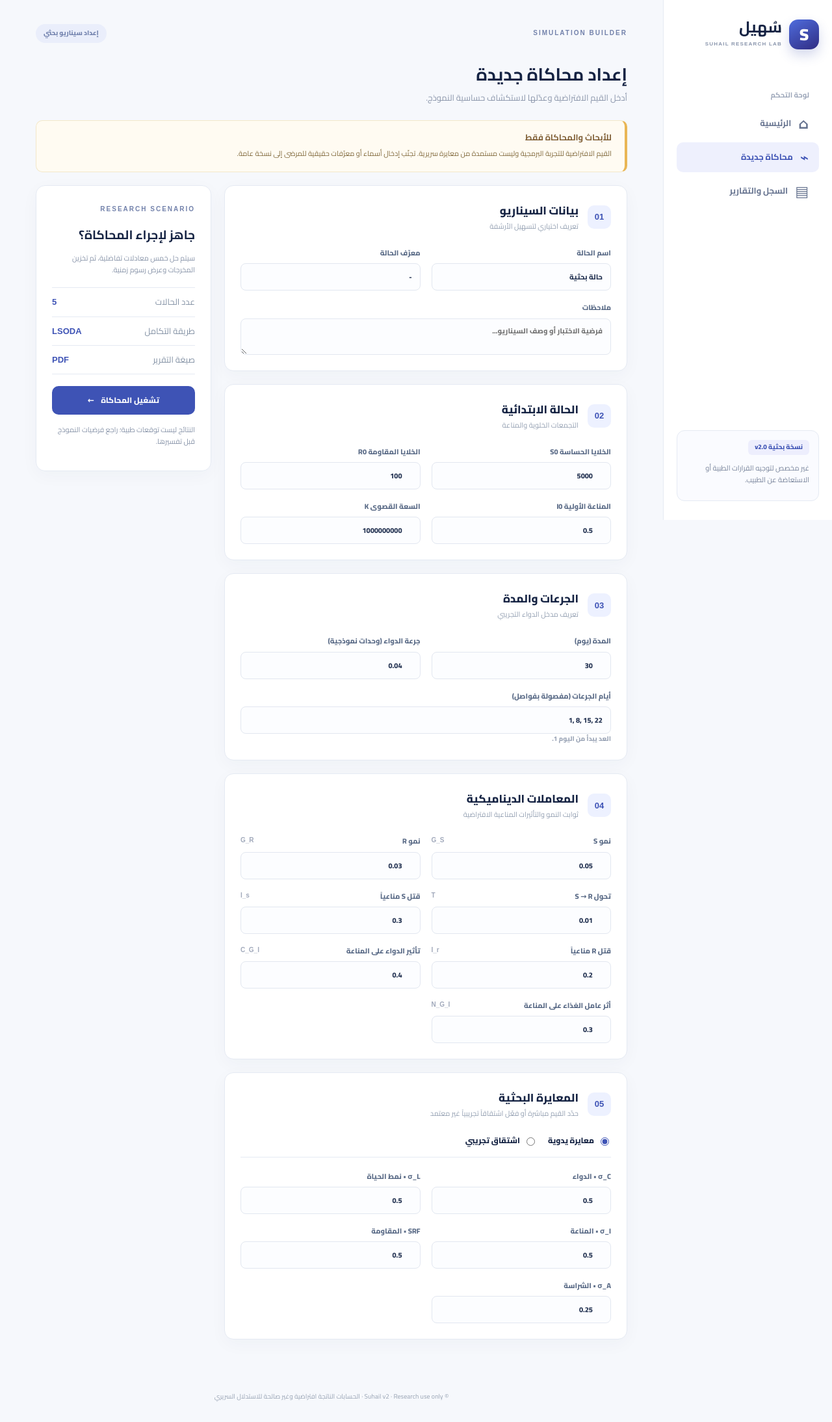
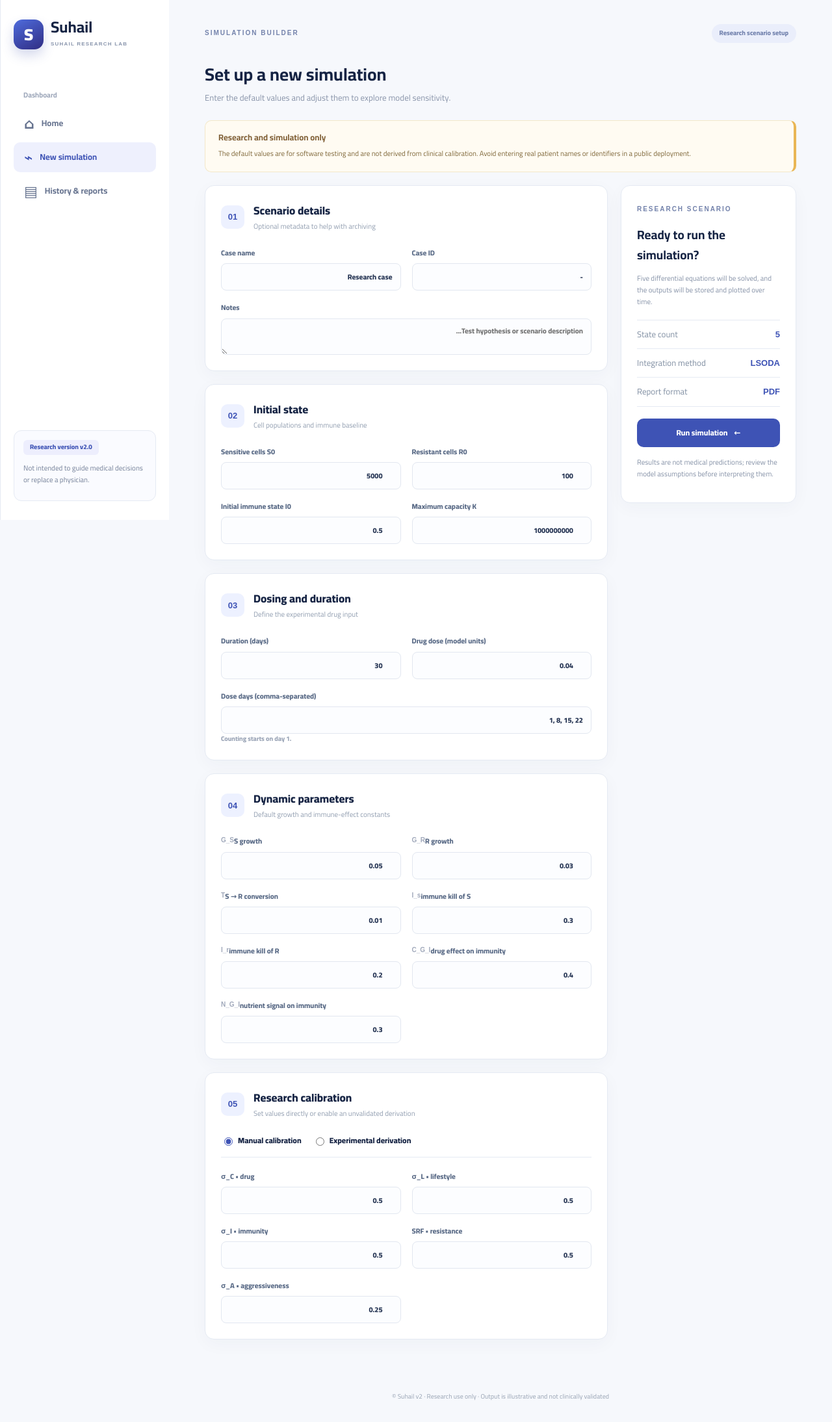
Before and after one commit to KinanKassab/suhail_v2, a Flask app: page /inputs in a window 1280 px wide. Shown: the whole page at 65% size. Run offline with Flask 3, Linux system fonts and the light colour scheme.

Commit message:
Refactor templates and validation messages for English localization
- Updated HTML templates to change language from Arabic to English, including titles, labels, and descriptions across all pages (base.html, history.html, index.html, inputs.html, login.html, report.html, view.html).
- Modified validation messages in validation.py to provide English error messages for simulation requests.
- Ensured consistency in terminology and improved clarity for user interactions and data presentation.

```diff
--- a/app.py
+++ b/app.py
@@ -59,7 +59,7 @@ def require_auth(route):
     def wrapped(*args, **kwargs):
         if ADMIN_PASSWORD and not session.get("authenticated"):
             if request.path == "/simulate":
-                return jsonify(error="يرجى تسجيل الدخول"), 401
+                return jsonify(error="Please log in"), 401
             return redirect(url_for("login"))
         return route(*args, **kwargs)
     return wrapped
@@ -92,7 +92,7 @@ def login():
             session["authenticated"] = True
             session.permanent = True
             return redirect(url_for("index"))
-        return render_template("login.html", error="كلمة المرور غير صحيحة"), 401
+        return render_template("login.html", error="Incorrect password"), 401
     return render_template("login.html")
 
 
@@ -150,7 +150,7 @@ def export_pdf(sim_id):
         pdf = generate_pdf(rec)
     except Exception:
         app.logger.exception("PDF generation failed")
-        return "تعذّر إنشاء ملف PDF", 500
+        return "PDF file could not be generated", 500
     return send_file(BytesIO(pdf), mimetype="application/pdf", as_attachment=True,
                      download_name=f"suhail-report-{sim_id}.pdf")
 
@@ -192,10 +192,10 @@ def summarize(history, calibration):
                   for key in ("day", "S", "R", "I", "f_R", "C_eff", "E_drug",
                               "total_cells", "resistance_fraction", "TR", "TG")},
         "notices": [
-            "نموذج بحثي رياضي غير مُتحقق منه سريرياً؛ لا يستخدم للتشخيص أو اختيار العلاج.",
-            "قيم الثوابت وعوامل المعايرة افتراضية، وPSA ليس قياساً مباشراً لفعالية الدواء.",
-            "انتقال S إلى R في المعادلات المُرسلة غير محافظ على عدد الخلايا.",
-            "TG هو مؤشر رياضي مشتق من المقاومة، وليس قياساً سريرياً لحجم الورم.",
+            "This is an exploratory mathematical model that has not been clinically validated and should not be used for diagnosis or treatment selection.",
+            "Default calibration constants and factors are assumed; PSA is not a direct measure of drug efficacy.",
+            "The S-to-R transition in the supplied equations does not conserve total cell count.",
+            "TG is a mathematical resistance-derived index, not a clinical measure of tumor size.",
         ],
     }
 
@@ -204,10 +204,10 @@ def summarize(history, calibration):
 @require_auth
 def simulate():
     if not csrf_ok():
-        return jsonify(error="فشل التحقق من طلب الحماية، أعد تحديث الصفحة"), 403
+        return jsonify(error="CSRF validation failed. Please refresh the page."), 403
     payload = request.get_json(silent=True)
     if not isinstance(payload, dict):
-        return jsonify(error="أرسل بيانات JSON صحيحة"), 400
+        return jsonify(error="Please send valid JSON data"), 400
     try:
         req = SimulationRequest.model_validate(payload)
         cal = make_calibration(req)
@@ -221,25 +221,25 @@ def simulate():
         history = SuhailModel(config).run()["history"]
         results = summarize(history, cal)
     except ValidationError as exc:
-        return jsonify(error="المدخلات غير صحيحة", details=[{"field": ".".join(map(str, e["loc"])),
+        return jsonify(error="Input is invalid", details=[{"field": ".".join(map(str, e["loc"])),
                         "message": e["msg"]} for e in exc.errors()]), 400
     except (ValueError, OverflowError) as exc:
         return jsonify(error=str(exc)), 400
     except Exception:
         app.logger.exception("Simulation computation error")
-        return jsonify(error="حدث خطأ أثناء المحاكاة"), 500
+        return jsonify(error="An error occurred during the simulation"), 500
     try:
         sim_id = db.save_simulation(req, results)
     except Exception:
         app.logger.exception("Database insertion failed")
-        return jsonify(error="المحاكاة انتهت لكن حفظ البيانات فشل"), 500
+        return jsonify(error="The simulation completed, but saving the data failed"), 500
     return jsonify(id=sim_id, url=url_for("view_simulation", sim_id=sim_id),
                    pdf_url=url_for("export_pdf", sim_id=sim_id), results=results)
 
 
 @app.errorhandler(413)
 def too_large(err):
-    return jsonify(error="حجم البيانات كبير جداً"), 413
+    return jsonify(error="Request payload is too large"), 413
 
 
 if __name__ == "__main__":
--- a/static/js/main.js
+++ b/static/js/main.js
@@ -21,32 +21,32 @@
         for (const [key, val] of new FormData(form).entries()) {
           if (['patient_name', 'patient_id', 'notes', 'calibration_mode'].includes(key)) payload[key] = val;
           else if (key === 'dose_days') {
-            if (!/^\s*\d+(\s*,\s*\d+)*\s*$/.test(val)) throw Error('أيام الجرعات يجب فصلها بفواصل، مثلاً 1, 8, 15');
+            if (!/^\s*\d+(\s*,\s*\d+)*\s*$/.test(val)) throw Error('Dose days must be comma-separated, e.g. 1, 8, 15');
             payload[key] = val.split(',').map(Number);
           } else {
-            if (!val.trim() || !Number.isFinite(Number(val))) throw Error('تأكد من إدخال قيمة رقمية صحيحة في: ' + key);
+            if (!val.trim() || !Number.isFinite(Number(val))) throw Error('Please enter a valid numeric value for: ' + key);
             payload[key] = Number(val);
           }
         }
-        if (payload.dose_days.some((n) => n > payload.T_days || n < 1)) throw Error('كل يوم جرعة يجب أن يقع ضمن مدة المحاكاة');
+        if (payload.dose_days.some((n) => n > payload.T_days || n < 1)) throw Error('Each dose day must fall within the simulation window');
         button.disabled = true;
-        button.textContent = 'جارٍ حل المعادلات...';
-        status.textContent = 'يجري حساب السيناريو وحفظ النتائج.';
+        button.textContent = 'Solving equations...';
+        status.textContent = 'Calculating the scenario and saving the results.';
         const resp = await fetch('/simulate', {method:'POST', headers: {
           'Content-Type':'application/json', 'X-CSRF-Token': $('meta[name="csrf-token"]').content
         }, body:JSON.stringify(payload)});
         const data = await resp.json();
         if (!resp.ok) {
           const extra = (data.details || []).map(x => `${x.field}: ${x.message}`).join(' | ');
-          throw Error((data.error || 'فشلت المحاكاة') + (extra ? ' — ' + extra : ''));
+          throw Error((data.error || 'Simulation failed') + (extra ? ' — ' + extra : ''));
         }
         status.classList.add('success');
-        status.textContent = 'اكتملت المحاكاة، يجري فتح النتائج...';
+        status.textContent = 'Simulation completed. Opening the results...';
         window.location.assign(data.url);
       } catch (error) {
-        status.textContent = error.message || 'حصل خطأ غير متوقع';
+        status.textContent = error.message || 'An unexpected error occurred';
         button.disabled = false;
-        button.textContent = 'تشغيل المحاكاة ←';
+        button.textContent = 'Run simulation ←';
       }
     });
   }
--- a/templates/base.html
+++ b/templates/base.html
@@ -1,33 +1,33 @@
 <!doctype html>
-<html lang="ar" dir="rtl">
+<html lang="en" dir="ltr">
 <head>
   <meta charset="utf-8">
   <meta name="viewport" content="width=device-width, initial-scale=1">
   <meta name="csrf-token" content="{{ csrf_token }}">
-  <meta name="description" content="منصة بحثية لمحاكاة معادلات ديناميكية الورم والمقاومة">
-  <title>{% block title %}سهيل | المختبر البحثي{% endblock %}</title>
+  <meta name="description" content="Research platform for dynamic tumor and resistance equation simulations">
+  <title>{% block title %}Suhail | Research Lab{% endblock %}</title>
   <link rel="stylesheet" href="{{ url_for('static',filename='css/style.css') }}">
 </head>
 <body>
 <div class="app-shell">
   <aside class="sidebar">
-    <a class="brand" href="{{ url_for('index') }}"><span class="brand-icon">S</span><span><strong>سُهيل</strong><small>SUHAIL RESEARCH LAB</small></span></a>
-    <div class="side-label">لوحة التحكم</div>
+    <a class="brand" href="{{ url_for('index') }}"><span class="brand-icon">S</span><span><strong>Suhail</strong><small>SUHAIL RESEARCH LAB</small></span></a>
+    <div class="side-label">Dashboard</div>
     <nav class="nav">
-      <a href="{{ url_for('index') }}" class="{% if request.endpoint == 'index' %}active{% endif %}"><span>⌂</span> الرئيسية</a>
-      <a href="{{ url_for('inputs_page') }}" class="{% if request.endpoint == 'inputs_page' %}active{% endif %}"><span>⌁</span> محاكاة جديدة</a>
-      <a href="{{ url_for('history_page') }}" class="{% if request.endpoint in ('history_page','view_simulation','report_page','export_pdf') %}active{% endif %}"><span>▤</span> السجل والتقارير</a>
+      <a href="{{ url_for('index') }}" class="{% if request.endpoint == 'index' %}active{% endif %}"><span>⌂</span> Home</a>
+      <a href="{{ url_for('inputs_page') }}" class="{% if request.endpoint == 'inputs_page' %}active{% endif %}"><span>⌁</span> New simulation</a>
+      <a href="{{ url_for('history_page') }}" class="{% if request.endpoint in ('history_page','view_simulation','report_page','export_pdf') %}active{% endif %}"><span>▤</span> History & reports</a>
     </nav>
     <div class="sidebar-bottom">
-      <span class="tag">نسخة بحثية v2.0</span>
-      <p>غير مخصص لتوجيه القرارات الطبية أو الاستعاضة عن الطبيب.</p>
-      {% if auth_enabled %}<form method="post" action="{{url_for('logout')}}"><input type="hidden" name="csrf_token" value="{{ csrf_token }}"><button class="logout" type="submit">تسجيل الخروج ↗</button></form>{% endif %}
+      <span class="tag">Research version v2.0</span>
+      <p>Not intended to guide medical decisions or replace a physician.</p>
+      {% if auth_enabled %}<form method="post" action="{{url_for('logout')}}"><input type="hidden" name="csrf_token" value="{{ csrf_token }}"><button class="logout" type="submit">Log out ↗</button></form>{% endif %}
     </div>
   </aside>
   <main class="content">
-    <div class="mobile-brand"><a href="{{url_for('index')}}">سُهيل <span>• المختبر البحثي</span></a></div>
+    <div class="mobile-brand"><a href="{{url_for('index')}}">Suhail <span>• Research lab</span></a></div>
     {% block content %}{% endblock %}
-    <footer class="footer">© Suhail v2 · Research use only · الحسابات الناتجة افتراضية وغير صالحة للاستدلال السريري</footer>
+    <footer class="footer">© Suhail v2 · Research use only · Output is illustrative and not clinically validated</footer>
   </main>
 </div>
 <script src="{{url_for('static',filename='js/main.js')}}" defer></script>
--- a/templates/inputs.html
+++ b/templates/inputs.html
@@ -1,46 +1,46 @@
 {% extends 'base.html' %}
-{% block title %}محاكاة جديدة | سهيل{% endblock %}
+{% block title %}New simulation | Suhail{% endblock %}
 {% block content %}
-<div class="topline"><span class="eyebrow">SIMULATION BUILDER</span><span class="step-badge">إعداد سيناريو بحثي</span></div>
-<div class="page-head"><div><h1>إعداد محاكاة جديدة</h1><p>أدخل القيم الافتراضية وعدّلها لاستكشاف حساسية النموذج.</p></div></div>
-<div class="notice"><strong>للأبحاث والمحاكاة فقط</strong><p>القيم الافتراضية للتجربة البرمجية وليست مستمدة من معايرة سريرية. تجنّب إدخال أسماء أو معرّفات حقيقية للمرضى إلى نسخة عامة.</p></div>
+<div class="topline"><span class="eyebrow">SIMULATION BUILDER</span><span class="step-badge">Research scenario setup</span></div>
+<div class="page-head"><div><h1>Set up a new simulation</h1><p>Enter the default values and adjust them to explore model sensitivity.</p></div></div>
+<div class="notice"><strong>Research and simulation only</strong><p>The default values are for software testing and are not derived from clinical calibration. Avoid entering real patient names or identifiers in a public deployment.</p></div>
 <form id="simulationForm" class="form-layout">
 <div class="form-main">
-<section class="panel"><div class="panel-heading"><b class="circle-number">01</b><div><h2>بيانات السيناريو</h2><p>تعريف اختياري لتسهيل الأرشفة</p></div></div><div class="field-grid">
-  <label>اسم الحالة <input name="patient_name" value="حالة بحثية" maxlength="100" required></label>
-  <label>معرّف الحالة <input name="patient_id" value="-" maxlength="50"></label>
-  <label class="wide">ملاحظات <textarea name="notes" rows="2" maxlength="2000" placeholder="فرضية الاختبار أو وصف السيناريو..."></textarea></label>
+<section class="panel"><div class="panel-heading"><b class="circle-number">01</b><div><h2>Scenario details</h2><p>Optional metadata to help with archiving</p></div></div><div class="field-grid">
+  <label>Case name <input name="patient_name" value="Research case" maxlength="100" required></label>
+  <label>Case ID <input name="patient_id" value="-" maxlength="50"></label>
+  <label class="wide">Notes <textarea name="notes" rows="2" maxlength="2000" placeholder="Test hypothesis or scenario description..."></textarea></label>
 </div></section>
-<section class="panel"><div class="panel-heading"><b class="circle-number">02</b><div><h2>الحالة الابتدائية</h2><p>التجمعات الخلوية والمناعة</p></div></div><div class="field-grid">
-  <label>الخلايا الحساسة S0 <input name="S0" type="number" step="any" min="0" max="1000000000000" value="5000" required></label>
-  <label>الخلايا المقاومة R0 <input name="R0" type="number" step="any" min="0" max="1000000000000" value="100" required></label>
-  <label>المناعة الأولية I0 <input name="I0" type="number" step="0.01" min="0" max="1" value="0.5" required></label>
-  <label>السعة القصوى K <input name="K_cells" type="number" step="any" min="1" value="1000000000" required></label>
+<section class="panel"><div class="panel-heading"><b class="circle-number">02</b><div><h2>Initial state</h2><p>Cell populations and immune baseline</p></div></div><div class="field-grid">
+  <label>Sensitive cells S0 <input name="S0" type="number" step="any" min="0" max="1000000000000" value="5000" required></label>
+  <label>Resistant cells R0 <input name="R0" type="number" step="any" min="0" max="1000000000000" value="100" required></label>
+  <label>Initial immune state I0 <input name="I0" type="number" step="0.01" min="0" max="1" value="0.5" required></label>
+  <label>Maximum capacity K <input name="K_cells" type="number" step="any" min="1" value="1000000000" required></label>
 </div></section>
-<section class="panel"><div class="panel-heading"><b class="circle-number">03</b><div><h2>الجرعات والمدة</h2><p>تعريف مدخل الدواء التجريبي</p></div></div><div class="field-grid">
-  <label>المدة (يوم) <input name="T_days" type="number" min="1" max="365" value="30" required></label>
-  <label>جرعة الدواء (وحدات نموذجية) <input name="dose_amount" type="number" step="any" min="0.000001" value="0.04" required></label>
-  <label class="wide">أيام الجرعات (مفصولة بفواصل) <input name="dose_days" value="1, 8, 15, 22" placeholder="1, 8, 15, 22" required><small>العد يبدأ من اليوم 1.</small></label>
+<section class="panel"><div class="panel-heading"><b class="circle-number">03</b><div><h2>Dosing and duration</h2><p>Define the experimental drug input</p></div></div><div class="field-grid">
+  <label>Duration (days) <input name="T_days" type="number" min="1" max="365" value="30" required></label>
+  <label>Drug dose (model units) <input name="dose_amount" type="number" step="any" min="0.000001" value="0.04" required></label>
+  <label class="wide">Dose days (comma-separated) <input name="dose_days" value="1, 8, 15, 22" placeholder="1, 8, 15, 22" required><small>Counting starts on day 1.</small></label>
 </div></section>
-<section class="panel"><div class="panel-heading"><b class="circle-number">04</b><div><h2>المعاملات الديناميكية</h2><p>ثوابت النمو والتأثيرات المناعية الافتراضية</p></div></div><div class="field-grid">
-  {% for f, label, value in [('G_S','نمو S',0.05),('G_R','نمو R',0.03),('T','تحول S → R',0.01),('I_s','قتل S مناعياً',0.3),('I_r','قتل R مناعياً',0.2),('C_G_I','تأثير الدواء على المناعة',0.4),('N_G_I','أثر عامل الغذاء على المناعة',0.3)] %}
+<section class="panel"><div class="panel-heading"><b class="circle-number">04</b><div><h2>Dynamic parameters</h2><p>Default growth and immune-effect constants</p></div></div><div class="field-grid">
+  {% for f, label, value in [('G_S','S growth',0.05),('G_R','R growth',0.03),('T','S → R conversion',0.01),('I_s','immune kill of S',0.3),('I_r','immune kill of R',0.2),('C_G_I','drug effect on immunity',0.4),('N_G_I','nutrient signal on immunity',0.3)] %}
   <label>{{label}} <span class="field-code">{{f}}</span><input name="{{f}}" type="number" step="any" min="0" max="1" value="{{value}}" required></label>
   {% endfor %}
 </div></section>
-<section class="panel"><div class="panel-heading"><b class="circle-number">05</b><div><h2>المعايرة البحثية</h2><p>حدّد القيم مباشرة أو فعّل اشتقاقاً تجريبياً غير معتمد</p></div></div><div class="switch-wrap"><label class="radio-inline"><input type="radio" name="calibration_mode" value="manual" checked> معايرة يدوية</label><label class="radio-inline"><input type="radio" name="calibration_mode" value="derived"> اشتقاق تجريبي</label></div>
+<section class="panel"><div class="panel-heading"><b class="circle-number">05</b><div><h2>Research calibration</h2><p>Set values directly or enable an unvalidated derivation</p></div></div><div class="switch-wrap"><label class="radio-inline"><input type="radio" name="calibration_mode" value="manual" checked> Manual calibration</label><label class="radio-inline"><input type="radio" name="calibration_mode" value="derived"> Experimental derivation</label></div>
 <div id="manualCal" class="field-grid">
-  {% for f, label, value in [('sigma_C','σ_C • الدواء',0.5),('sigma_L','σ_L • نمط الحياة',0.5),('sigma_I','σ_I • المناعة',0.5),('SRF','SRF • المقاومة',0.5),('sigma_A','σ_A • الشراسة',0.25)] %}
+  {% for f, label, value in [('sigma_C','σ_C • drug',0.5),('sigma_L','σ_L • lifestyle',0.5),('sigma_I','σ_I • immunity',0.5),('SRF','SRF • resistance',0.5),('sigma_A','σ_A • aggressiveness',0.25)] %}
   <label>{{label}}<input name="{{f}}" type="number" step="0.01" min="0" max="1" value="{{value}}" required></label>
   {% endfor %}
 </div>
 <div id="derivedCal" class="field-grid hidden">
-  {% for f, label, value in [('psa_actual','انخفاض PSA الفعلي (وليس قيمة PSA)',0.5),('psa_expected','انخفاض PSA المتوقع',0.7),('protein','بروتين (كمية نسبية)',1),('sugar','سكر (بنفس الوحدة)',1),('sleep_h','ساعات النوم',8),('activity_min','دقائق الحركة',30),('cd8','CD8',1),('cd4','CD4',1),('nk','NK',1),('ref_cd8','CD8 المرجعي',1),('ref_cd4','CD4 المرجعي',1),('ref_nk','NK المرجعي',1),('R1','R1 بعد جولة',200),('gleason','درجة Gleason',7)] %}
+  {% for f, label, value in [('psa_actual','Actual PSA drop (not the PSA value)',0.5),('psa_expected','Expected PSA drop',0.7),('protein','Protein (relative amount)',1),('sugar','Sugar (same unit)',1),('sleep_h','Sleep hours',8),('activity_min','Activity minutes',30),('cd8','CD8',1),('cd4','CD4',1),('nk','NK',1),('ref_cd8','Reference CD8',1),('ref_cd4','Reference CD4',1),('ref_nk','Reference NK',1),('R1','R1 after cycle',200),('gleason','Gleason grade',7)] %}
   <label>{{label}}<input name="{{f}}" type="number" step="any" min="0" value="{{value}}"></label>
   {% endfor %}
-  <p class="tiny-note wide">هذه المشتقات لم يتم التحقق من صحتها طبياً، ولا تُعد بديلاً لتفسير النتائج المخبرية.</p>
+  <p class="tiny-note wide">These derived quantities have not been clinically validated and should not be used as a substitute for laboratory interpretation.</p>
 </div>
 </section>
 </div>
-<aside class="form-aside"><div class="panel sticky"><span class="eyebrow">RESEARCH SCENARIO</span><h3>جاهز لإجراء المحاكاة؟</h3><p>سيتم حل خمس معادلات تفاضلية، ثم تخزين المخرجات وعرض رسوم زمنية.</p><div class="aside-facts"><div><span>عدد الحالات</span><b>5</b></div><div><span>طريقة التكامل</span><b>LSODA</b></div><div><span>صيغة التقرير</span><b>PDF</b></div></div><button id="submitSim" class="button full" type="submit">تشغيل المحاكاة <span>←</span></button><div id="formStatus" role="alert" class="form-status" aria-live="polite"></div><p class="tiny-note">النتائج ليست توقعات طبية؛ راجع فرضيات النموذج قبل تفسيرها.</p></div></aside>
+<aside class="form-aside"><div class="panel sticky"><span class="eyebrow">RESEARCH SCENARIO</span><h3>Ready to run the simulation?</h3><p>Five differential equations will be solved, and the outputs will be stored and plotted over time.</p><div class="aside-facts"><div><span>State count</span><b>5</b></div><div><span>Integration method</span><b>LSODA</b></div><div><span>Report format</span><b>PDF</b></div></div><button id="submitSim" class="button full" type="submit">Run simulation <span>←</span></button><div id="formStatus" role="alert" class="form-status" aria-live="polite"></div><p class="tiny-note">Results are not medical predictions; review the model assumptions before interpreting them.</p></div></aside>
 </form>
 {% endblock %}
--- a/templates/login.html
+++ b/templates/login.html
@@ -1 +1 @@
-<!doctype html><html lang="ar" dir="rtl"><head><meta charset="utf-8"><meta name="viewport" content="width=device-width, initial-scale=1"><title>الدخول | سهيل</title><link rel="stylesheet" href="{{url_for('static',filename='css/style.css')}}"></head><body class="login-body"><div class="login-card"><div class="brand"><span class="brand-icon">S</span><span><strong>سُهيل</strong><small>SUHAIL RESEARCH LAB</small></span></div><span class="eyebrow">ACCESS CONTROL</span><h1>تسجيل الدخول</h1><p>الوصول مقيد بسبب احتمال احتواء السجل على معلومات صحية.</p>{% if error %}<div class="form-error">{{error}}</div>{% endif %}<form method="post"><input type="hidden" name="csrf_token" value="{{csrf_token}}"><label for="password">كلمة مرور المسؤول</label><input id="password" name="password" type="password" autocomplete="current-password" required autofocus><button type="submit" class="button full">الدخول إلى المنصة ←</button></form><div class="notice mini">منصة بحثية فقط — لا تستخدمها لاتخاذ قرارات علاجية.</div></div></body></html>
+<!doctype html><html lang="en" dir="ltr"><head><meta charset="utf-8"><meta name="viewport" content="width=device-width, initial-scale=1"><title>Login | Suhail</title><link rel="stylesheet" href="{{url_for('static',filename='css/style.css')}}"></head><body class="login-body"><div class="login-card"><div class="brand"><span class="brand-icon">S</span><span><strong>Suhail</strong><small>SUHAIL RESEARCH LAB</small></span></div><span class="eyebrow">ACCESS CONTROL</span><h1>Login</h1><p>Access is restricted because the record may contain health information.</p>{% if error %}<div class="form-error">{{error}}</div>{% endif %}<form method="post"><input type="hidden" name="csrf_token" value="{{csrf_token}}"><label for="password">Administrator password</label><input id="password" name="password" type="password" autocomplete="current-password" required autofocus><button type="submit" class="button full">Enter the platform ←</button></form><div class="notice mini">Research-only platform — do not use it for treatment decisions.</div></div></body></html>
```
Also changed, not shown: calibration.py (+6 -6 lines), model.py (+6 -6 lines), templates/history.html (+4 -4 lines), templates/index.html (+12 -12 lines), templates/report.html (+7 -7 lines), templates/view.html (+13 -13 lines), validation.py (+7 -7 lines), README.md.
